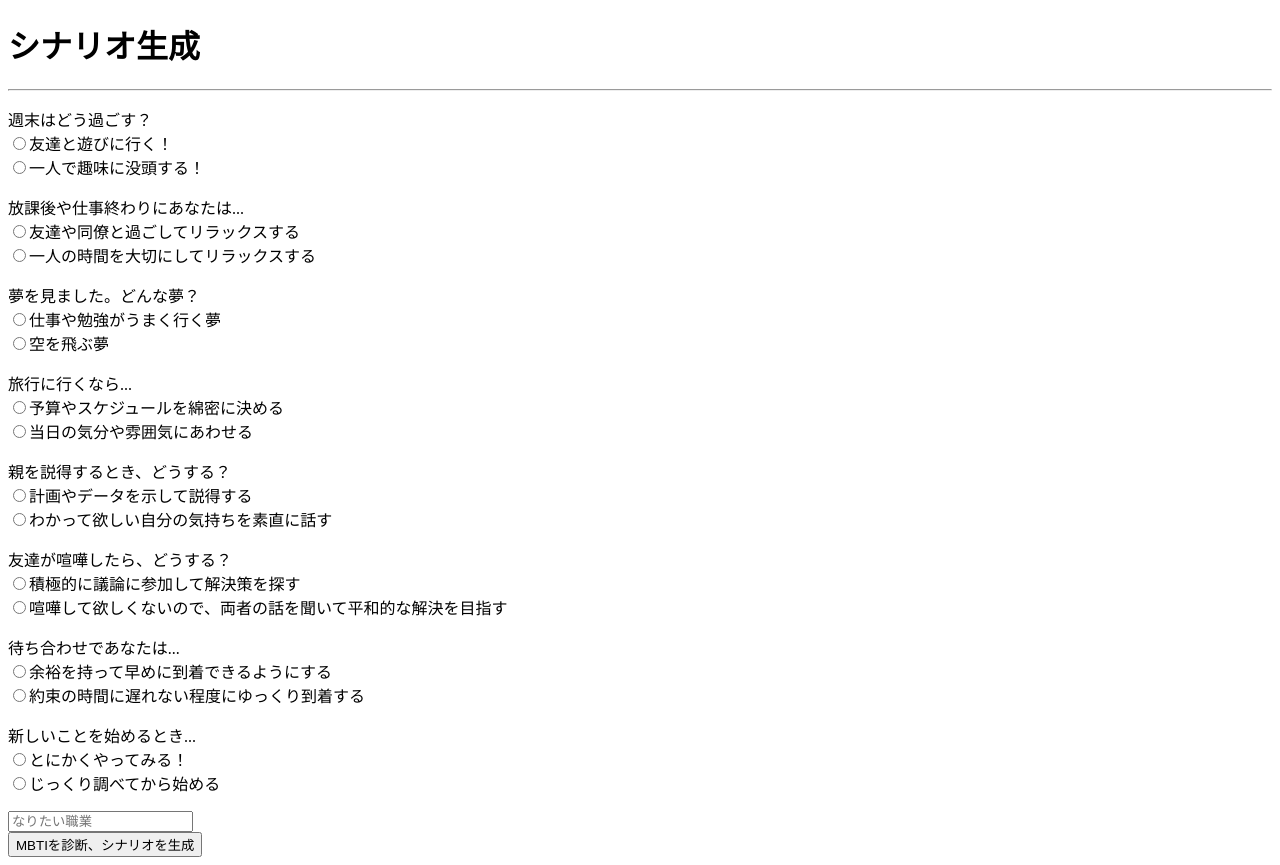
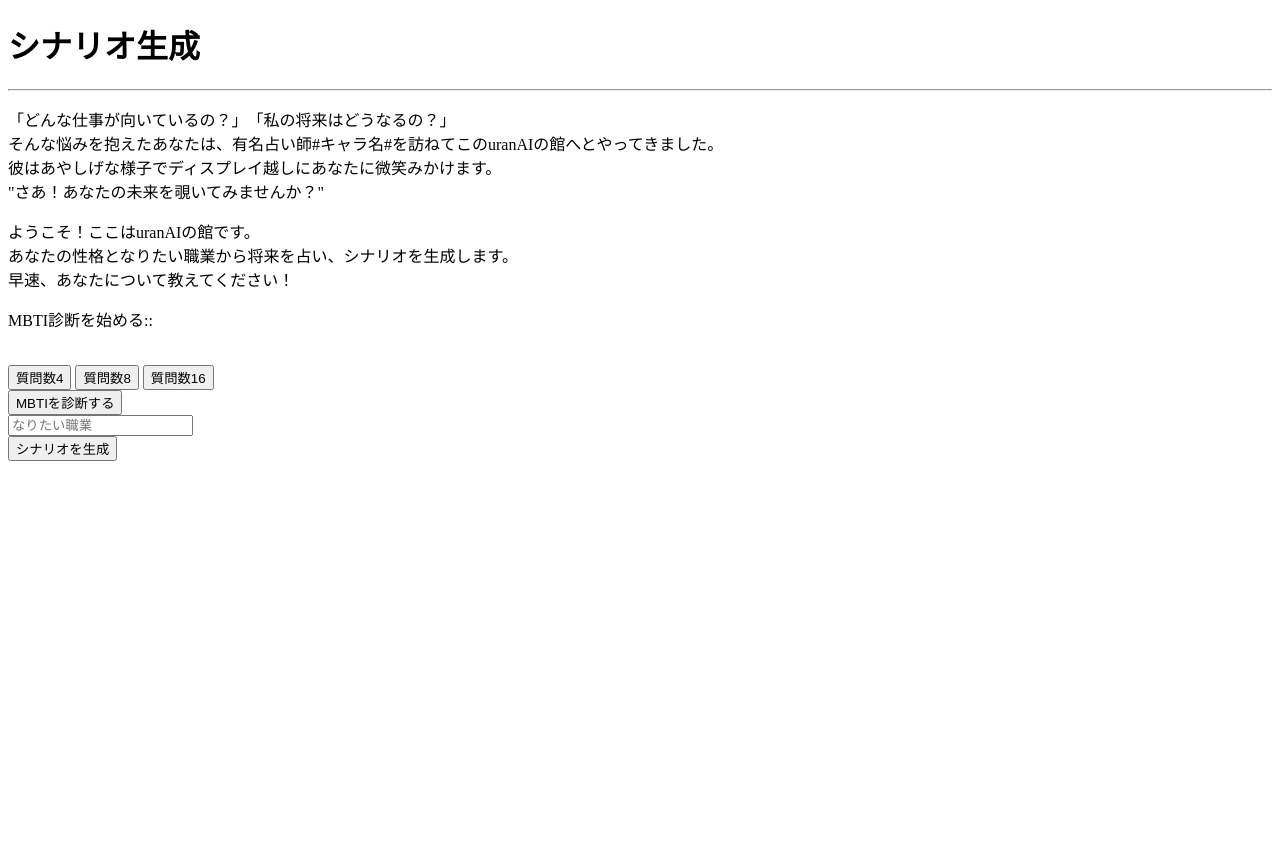
Before and after one commit to s1f10220266/uranai_v1, a Django app: template scenario/templates/scenario/top_page.html in a window 1280 px wide. After the commit the page ends 461 px from the top, so only its background shows below. Run offline with Django 5.2, Linux system fonts and the light colour scheme; the template is opened without the code that fills it, so the values that code supplies are empty.

Commit message:
新たなアプリモデルを実装

```diff
--- /dev/null
+++ b/scenario/static/scenario/js/top.js
@@ -0,0 +1,54 @@
+const questions = {
+    e_or_i: [
+        "EかIかの問題0",
+        "EかIかの問題1",
+        "EかIかの問題2",
+        "EかIかの問題3",
+    ],
+    s_or_n: [
+        "SかNかの問題0",
+        "SかNかの問題1",
+        "SかNかの問題2",
+        "SかNかの問題3",
+    ],
+    t_or_f: [
+        "TかFかの問題0",
+        "TかFかの問題1",
+        "TかFかの問題2",
+        "TかFかの問題3",
+    ],
+    p_or_j: [
+        "PかJかの問題0",
+        "PかJかの問題1",
+        "PかJかの問題2",
+        "PかJかの問題3",
+    ]
+}
+
+function generateQuestions(selectedNum) {
+    const numQuestions = selectedNum / 4;
+    qArea = document.getElementById("questions");
+    buttonArea = document.getElementById("check_mbti");
+    qArea.innerHTML = '';
+    buttonArea.innerHTML = '';
+    Object.keys(questions).forEach(key => {
+        for (let i = 0; i < numQuestions; i++) {
+            let q = questions[key][i];
+            let newDiv = document.createElement("div"); //divタグを作る
+            newDiv.id = "";
+            newDiv.innerHTML = `<p>${q}<br>
+            あてはまる
+            <input type="radio" name="${key}_${i}" value="2">
+            <input type="radio" name="${key}_${i}" value="1">
+            <input type="radio" name="${key}_${i}" value="-1">
+            <input type="radio" name="${key}_${i}" value="-2">
+            あてはまらない
+            </p>`;
+            qArea.appendChild(newDiv);
+        }
+    });
+    let btnDiv = document.createElement("div");
+    btnDiv.id = "mbti_btn";
+    btnDiv.innerHTML = `<button id="mbti_btn" type="submit" name="action" value="mbti_gen">MBTIを診断する</button>`;
+    buttonArea.appendChild(btnDiv);
+}
--- a/scenario/templates/scenario/top_page.html
+++ b/scenario/templates/scenario/top_page.html
@@ -1,77 +1,52 @@
 <!DOCTYPE html>
 <html>
   <head>
-
     <meta charset="UTF-8">
     <title>Scenario App</title>
+    <script src="../../../static/scenario/js/top.js"></script>
   </head>
 
-  <body>
+  <body onload="generateQuestions()">
     <h1>シナリオ生成</h1>
     <hr>
+    <div id="intro">
+      <p>「どんな仕事が向いているの？」　「私の将来はどうなるの？」<br>
+        そんな悩みを抱えたあなたは、有名占い師#キャラ名#を訪ねてこのuranAIの館へとやってきました。<br>
+        彼はあやしげな様子でディスプレイ越しにあなたに微笑みかけます。<br>
+        "さあ！あなたの未来を覗いてみませんか？"
+      </p>
+      <p>
+        ようこそ！ここはuranAIの館です。<br>
+        あなたの性格となりたい職業から将来を占い、シナリオを生成します。<br>
+        早速、あなたについて教えてください！
+      </p>
+    </div>
+
+    <div id="num_select">
+      <p>MBTI診断を始める::</p><br>
+      <button onclick="generateQuestions(4)">質問数4</button>
+      <button onclick="generateQuestions(8)">質問数8</button>
+      <button onclick="generateQuestions(16)">質問数16</button>
+  </div>
+
     <div id="quiz">
       <form method="post" action="{% url 'index' %}">
         {% csrf_token %}
-        <div id="q1">
-          <p>週末はどう過ごす？<br>
-            <input type="radio" name="q1-1" value="E" {% if selected.q1_1 == 'E' %}checked{% endif %}>友達と遊びに行く！<br>
-            <input type="radio" name="q1-1" value="I" {% if selected.q1_2 == 'I' %}checked{% endif %}>一人で趣味に没頭する！<br>
-          </p>
-          <p>放課後や仕事終わりにあなたは...<br>
-            <input type="radio" name="q1-2" value="E" {% if selected.q1_1 == 'E' %}checked{% endif %}>友達や同僚と過ごしてリラックスする<br>
-            <input type="radio" name="q1-2" value="I" {% if selected.q1_2 == 'I' %}checked{% endif %}>一人の時間を大切にしてリラックスする<br>
-          </p>
+
+        <div id="questions">
         </div>
-        <div id="q2">
-          <p>夢を見ました。どんな夢？<br>
-            <input type="radio" name="q2-1" value="S" {% if selected.q2_1 == 'S' %}checked{% endif %}>仕事や勉強がうまく行く夢<br>
-            <input type="radio" name="q2-1" value="N" {% if selected.q2_2 == 'N' %}checked{% endif %}>空を飛ぶ夢<br>
-          </p>
-          <p>旅行に行くなら...<br>
-            <input type="radio" name="q2-2" value="S" {% if selected.q2_1 == 'S' %}checked{% endif %}>予算やスケジュールを綿密に決める<br>
-            <input type="radio" name="q2-2" value="N" {% if selected.q2_2 == 'N' %}checked{% endif %}>当日の気分や雰囲気にあわせる<br>
-          </p>
+        <div id="check_mbti">
         </div>
-        <div id="q3">
-          <p>親を説得するとき、どうする？<br>
-            <input type="radio" name="q3-1" value="T" {% if selected.q3_1 == 'T' %}checked{% endif %}>計画やデータを示して説得する<br>
-            <input type="radio" name="q3-1" value="F" {% if selected.q3_2 == 'F' %}checked{% endif %}>わかって欲しい自分の気持ちを素直に話す<br>
-          </p>
-          <p>友達が喧嘩したら、どうする？<br>
-            <input type="radio" name="q3-2" value="T" {% if selected.q3_1 == 'T' %}checked{% endif %}>積極的に議論に参加して解決策を探す<br>
-            <input type="radio" name="q3-2" value="F" {% if selected.q3_2 == 'F' %}checked{% endif %}>喧嘩して欲しくないので、両者の話を聞いて平和的な解決を目指す<br>
-          </p>
-        </div>
-        <div id="q4">
-          <p>待ち合わせであなたは...<br>
-            <input type="radio" name="q4-1" value="P" {% if selected.q4_1 == 'P' %}checked{% endif %}>余裕を持って早めに到着できるようにする<br>
-            <input type="radio" name="q4-1" value="J" {% if selected.q4_2 == 'J' %}checked{% endif %}>約束の時間に遅れない程度にゆっくり到着する<br>
-          </p>
-          <p>新しいことを始めるとき...<br>
-            <input type="radio" name="q4-2" value="P" {% if selected.q4_1 == 'P' %}checked{% endif %}>とにかくやってみる！<br>
-            <input type="radio" name="q4-2" value="J" {% if selected.q4_2 == 'J' %}checked{% endif %}>じっくり調べてから始める<br>
-          </p>
-        </div>
+
         <div id="input_job">
           <input type="text" name="user_job" placeholder="なりたい職業" maxlength="10">
         </div>
-        <div id="btn1">
-          <button type="submit" name="action" value="scenario_gen" value id="quiz-submit">MBTIを診断、シナリオを生成</button>
+        <div id="ask_gpt">
+          <button type="submit" name="action" value="scenario_gen" id="scenario_btn">シナリオを生成</button>
         </div>
       </form>
     </div>
 
-
-
-
-    <!--
-    <form method="POST" action="{% url 'index' %}">
-      {% csrf_token %}
-      <input type="text" name="job" placeholder="なりたい職業" maxlength="10">
-      <input type="text" name="mbti" placeholder="あなたのMBTI" maxlength="5">
-      <button type="submit">シナリオを生成する</button>
-    </form>
-    -->
     <div id="mbti_area">
       {% if user_mbti %}
       <h3>あなたのMBTI</h3>
@@ -82,6 +57,7 @@
       {% if user_scenario %}
         <h3>あなたのシナリオ</h3>
         <p>{{ user_scenario }}</p>
+        <p>{{ precaution }}</p>
       {% endif %}
     </div>
 
```
Also changed, not shown: scenario/views.py (+74 -99 lines).
